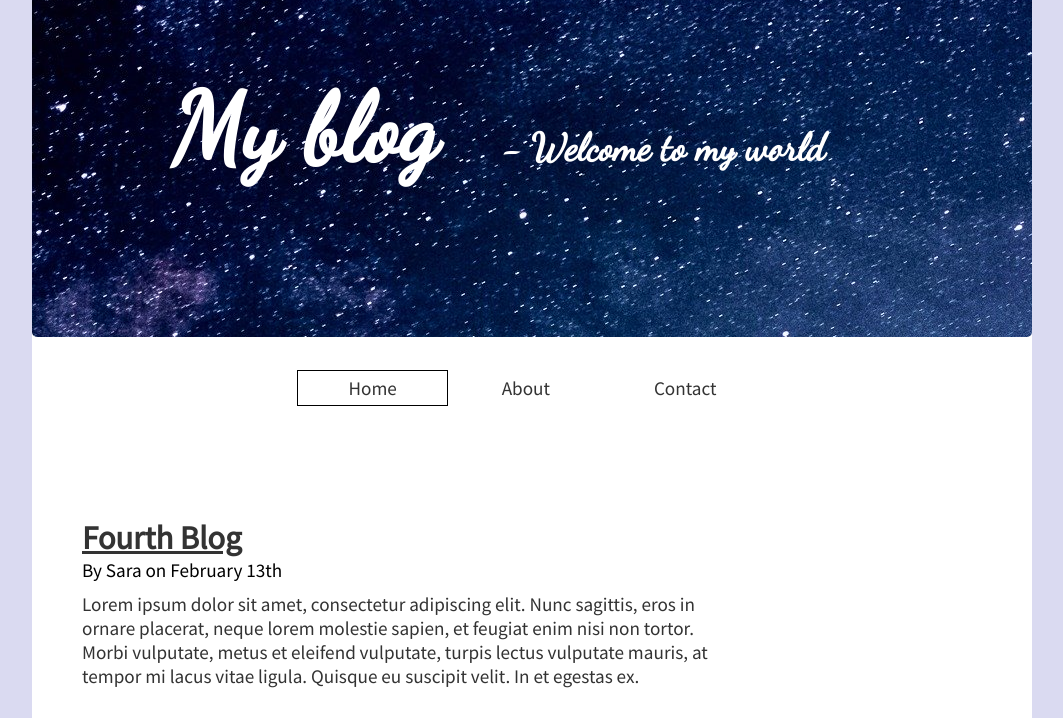
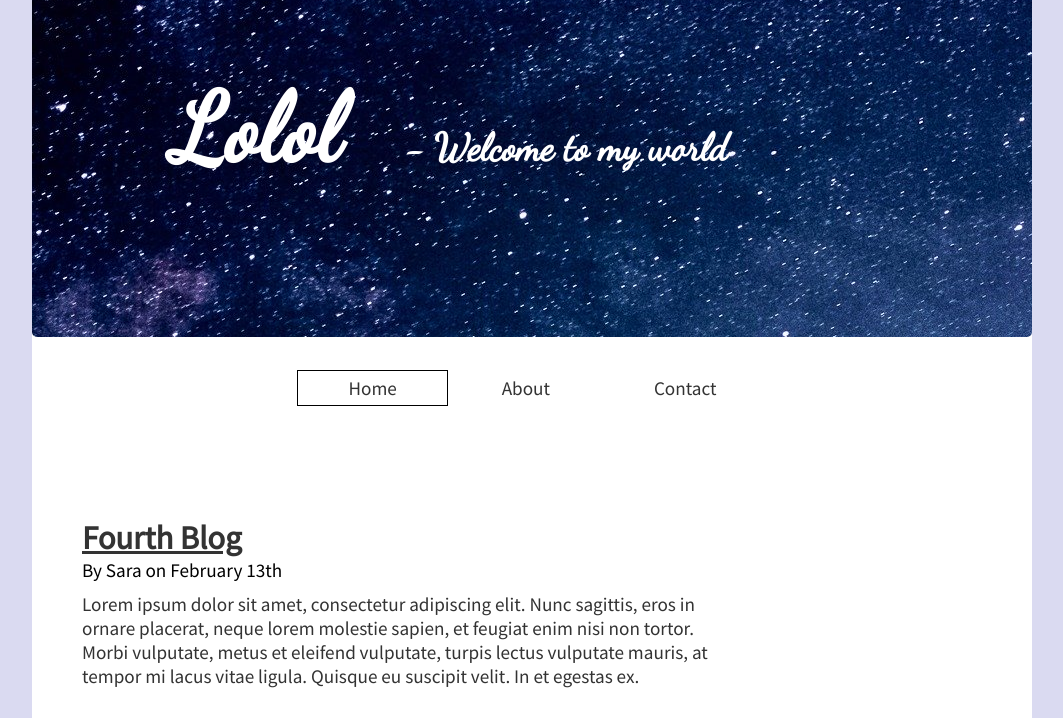
Before and after one commit to saraarmiida/roger-skyline-1, a plain HTML site: page web/index.html in a window 1280 px wide. Shown: the part 82-800 px from the top of the page, without its empty margins (108-1171 px from the left). Drawn offline with Linux system fonts and the light colour scheme.

Commit message:
minor change

```diff
--- a/web/index.html
+++ b/web/index.html
@@ -36,7 +36,7 @@
 					</li>
 				</ul>
 				<div class="brand">
-					My blog
+					Lolol
 					<span>- Welcome to my world</span>
 				</div>
 			</div>
```
